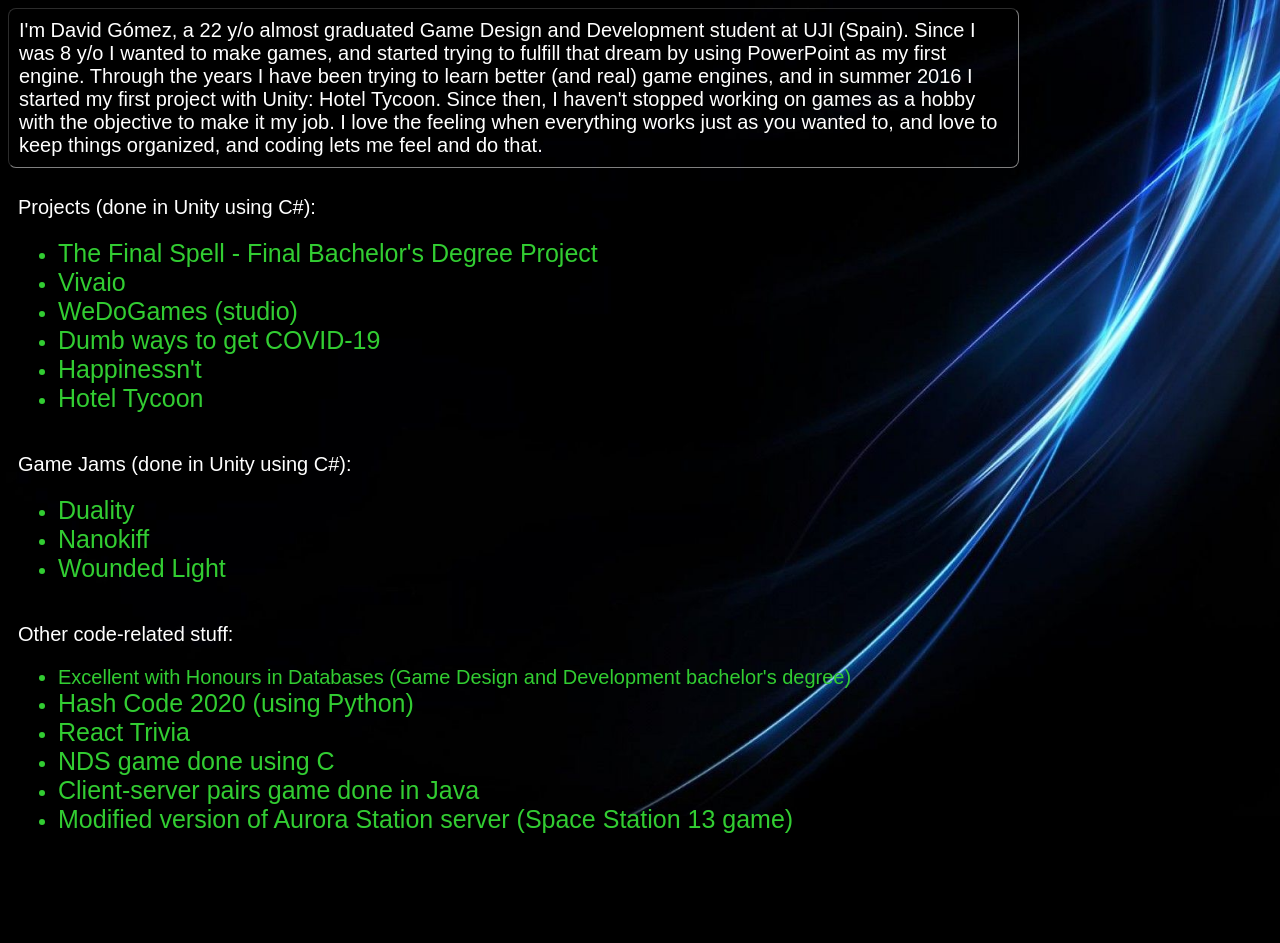
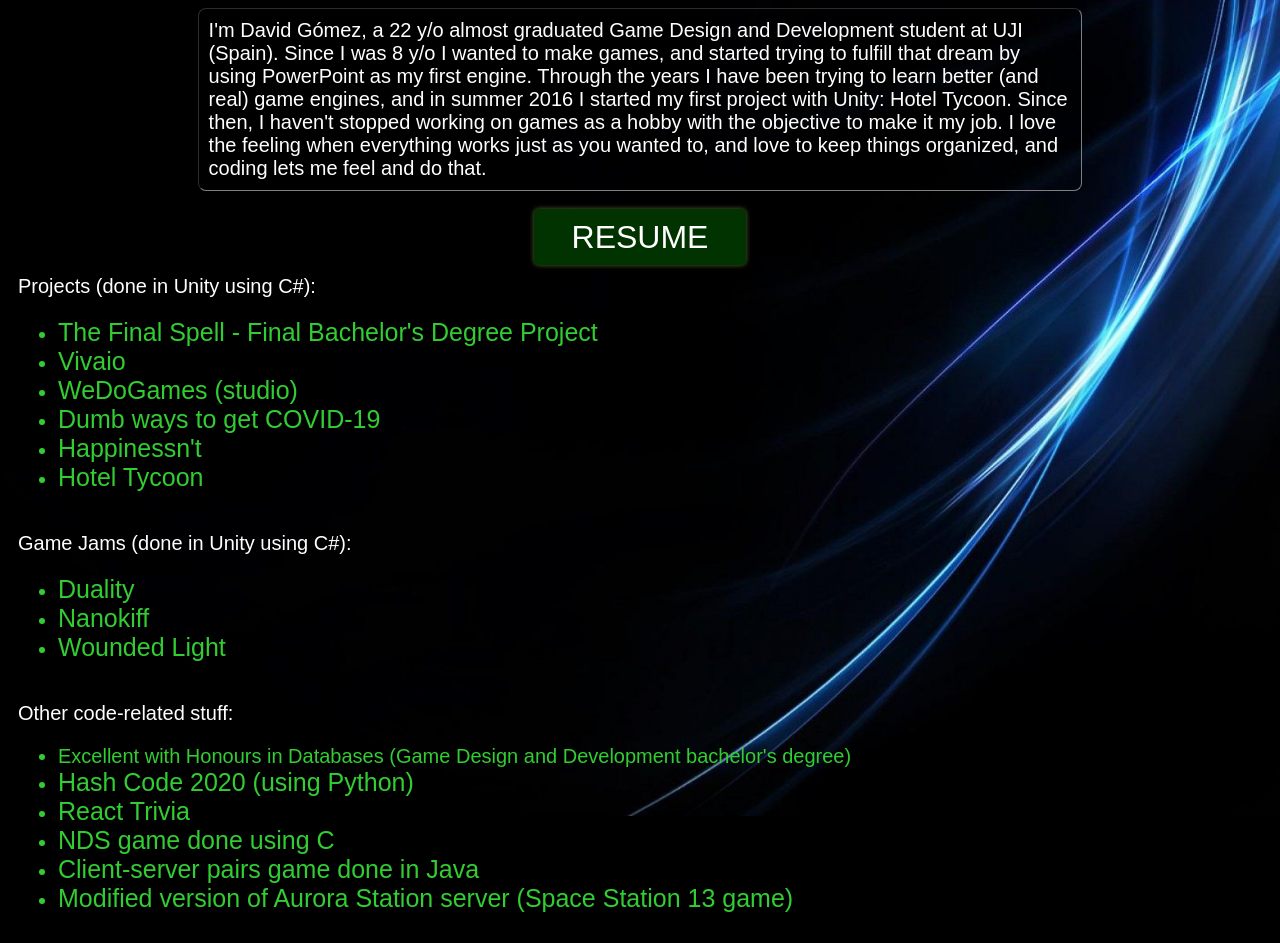
Before and after one commit to David-Goru/David-Goru.github.io, a plain HTML site: page index.html in a window 1280 px wide. Before the commit the page ends 864 px from the top, so only its background shows below. Drawn offline with Linux system fonts and the light colour scheme.

Commit message:
Added Resume

```diff
--- a/index.html
+++ b/index.html
@@ -5,10 +5,13 @@
 		<title>David Gómez</title>
 	</head>
 	<body>
-		<div id="aboutme">
+		<div id="aboutme" class="aboutme-index">
 			I'm David Gómez, a 22 y/o almost graduated Game Design and Development student at UJI (Spain). Since I was 8 y/o I wanted to make games, and started trying to fulfill that dream by using PowerPoint as my first engine. Through the years I have been trying to learn better (and real) game engines, and in summer 2016 I started my first project with Unity: Hotel Tycoon. Since then, I haven't stopped working on games as a hobby with the objective to make it my job. I love the feeling when everything works just as you wanted to, and love to keep things organized, and coding lets me feel and do that.
 		</div>
 		<br>
+		<div id="resume">
+			<a href="./Resume/index.html">RESUME</a>
+		</div>
 		<div id="section">
 			Projects (done in Unity using C#):
 			<ul>
--- a/style.css
+++ b/style.css
@@ -16,7 +16,12 @@ body {
 	font-size: 1.25em;
 	color: white;
 	padding: 0.5em;
-	margin-right: 20%;
+	margin-right: 15%;
+}
+
+.aboutme-index
+{
+	margin-left: 15%;
 }
 
 #section
@@ -30,6 +35,27 @@ body {
 #section li
 {
 	color: limegreen;
+}
+
+#resume {
+	width: 100%;
+	margin: auto;
+}
+
+#resume a {
+	font-family: "Arial Verdana", Arial, sans-serif;
+	color: white;
+	font-size: 2em;
+	padding: 0.3em;
+	display: block;
+	margin-left: auto;
+	margin-right: auto;
+    box-shadow: 0 0 5px darkolivegreen;
+    border-radius: 5px;
+    border-width: 0px;
+	background-color: #003300;
+	text-align: center;
+	width: 6em;
 }
 
 a
```
Also changed, not shown: Resume/index.html (added, +14 -0 lines), 1 other file.
